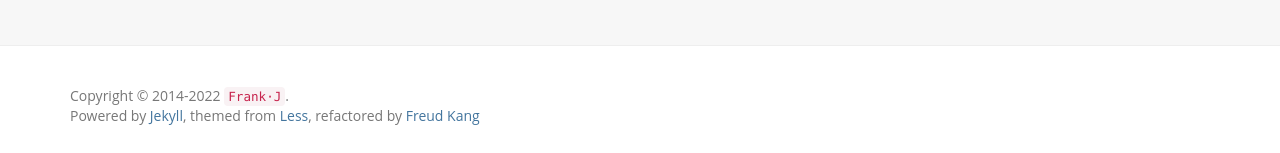
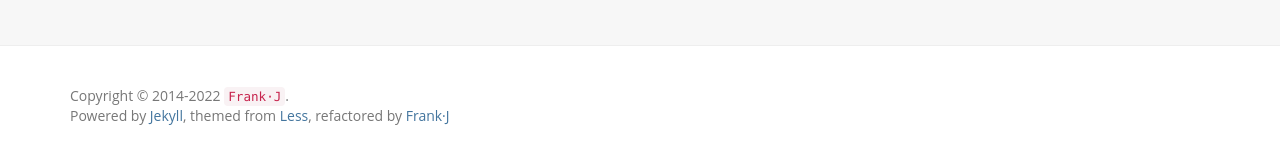
Before and after one commit to frankxjkuang/frankxjkuang.github.io, a Jekyll site: the page built from index.html, in a window 1280 px wide and 900 px high, scrolled down 3604 px. Shown: the part 744-897 px from the top of the window. Built offline with Jekyll 4.4.1, drawn with Linux system fonts in a browser that asks for light colours; nearby versions of some CDN libraries; a script that is not in the unit is left out; the list of posts is cut into pages by our own code; comment, search, counter and statistics services are not loaded.

Commit message:
💄style(更新排版): 调整排版内容

```diff
--- a/_includes/footer.html
+++ b/_includes/footer.html
@@ -1,7 +1,7 @@
 <footer class="footer" role="contentinfo">
 	<div class="container">
 		<p class="copyright">Copyright &copy; 2014-{{ site.time | date: '%Y' }} <a href="{{site.resume_site}}"><code>{{ site.author }}</code></a>.</p>
-		<p>Powered by <a href="http://jekyllrb.com">Jekyll</a>, themed from <a href="http://lesscss.cn/">Less</a>, refactored by <a href="http://www.hifreud.com/">Freud Kang</a></p>
+		<p>Powered by <a href="http://jekyllrb.com">Jekyll</a>, themed from <a href="http://lesscss.cn/">Less</a>, refactored by <a href="https://github.com/frankxjkuang">{{ site.author }}</a></p>
 	</div>
 </footer>
 
```
